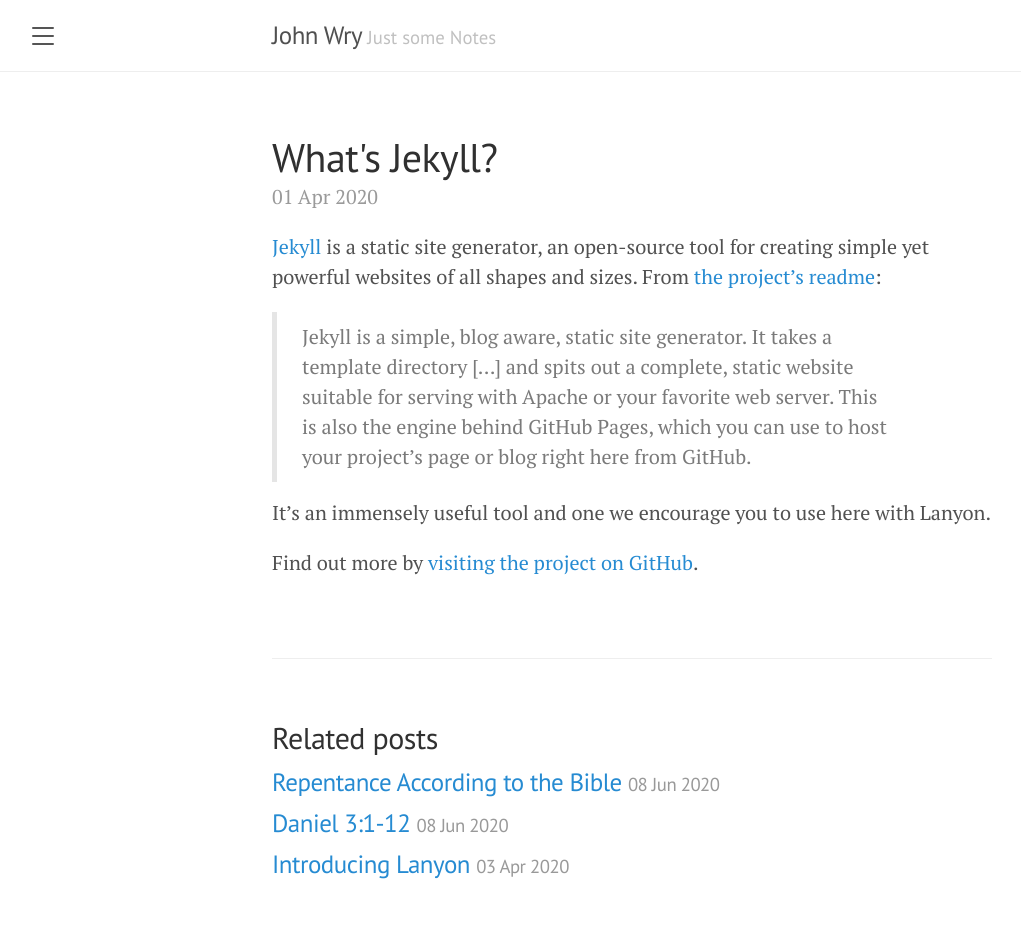
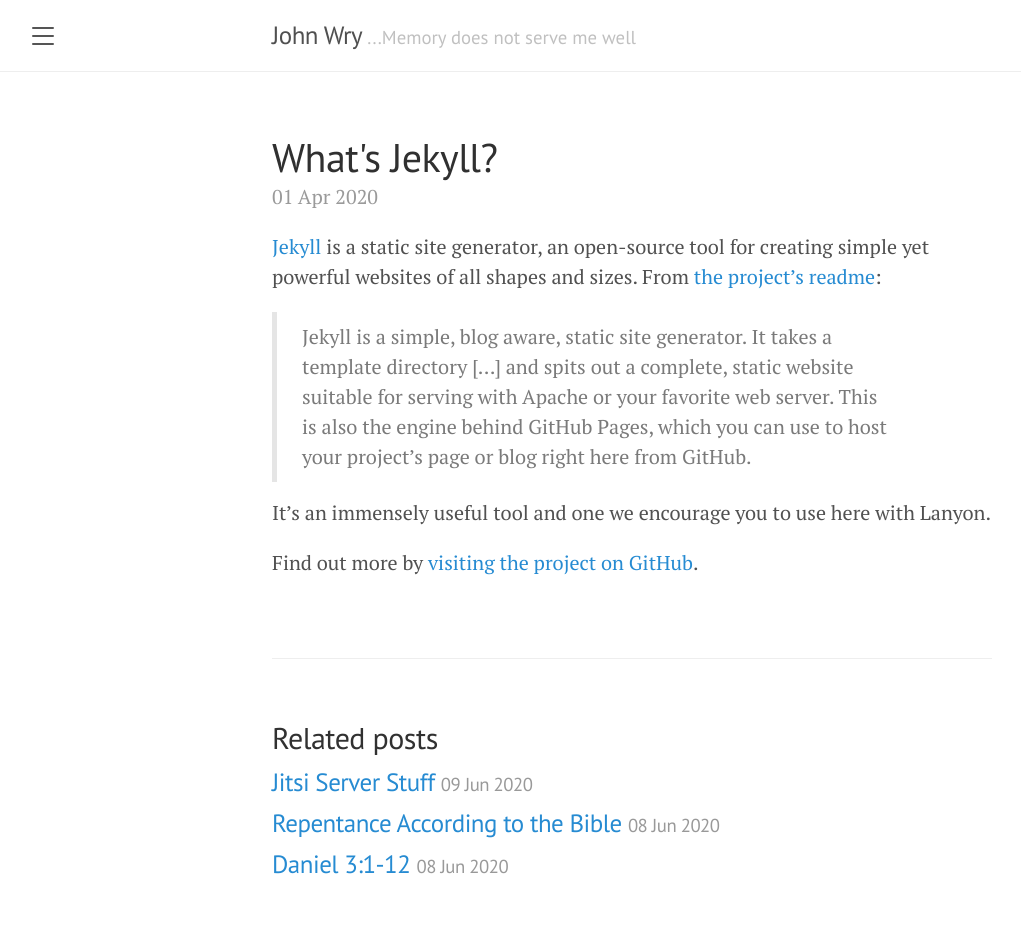
Before and after one commit to johnwry/blog, a Jekyll site: the page built from _posts/2020-04-01-whats-jekyll.md, in a window 1280 px wide. Shown: the whole page, without its empty margins (8-1029 px from the left). Built offline with Jekyll 4.4.1, drawn with Linux system fonts in a browser that asks for light colours.

Commit message:
new name and jitsi stuff

```diff
--- a/_config.yml
+++ b/_config.yml
@@ -1,6 +1,6 @@
 # Setup
 title:               John Wry
-tagline:             'Just some Notes'
+tagline:             '...Memory does not serve me well'
 description:         'Just a blog for all of my stuff'
 url:                 https://johnwry.github.io
 baseurl:             'blog/'
```
Also changed, not shown: _posts/2020-06-09-Jitsi-Server-Stuff.md (added, +10 -0 lines).
